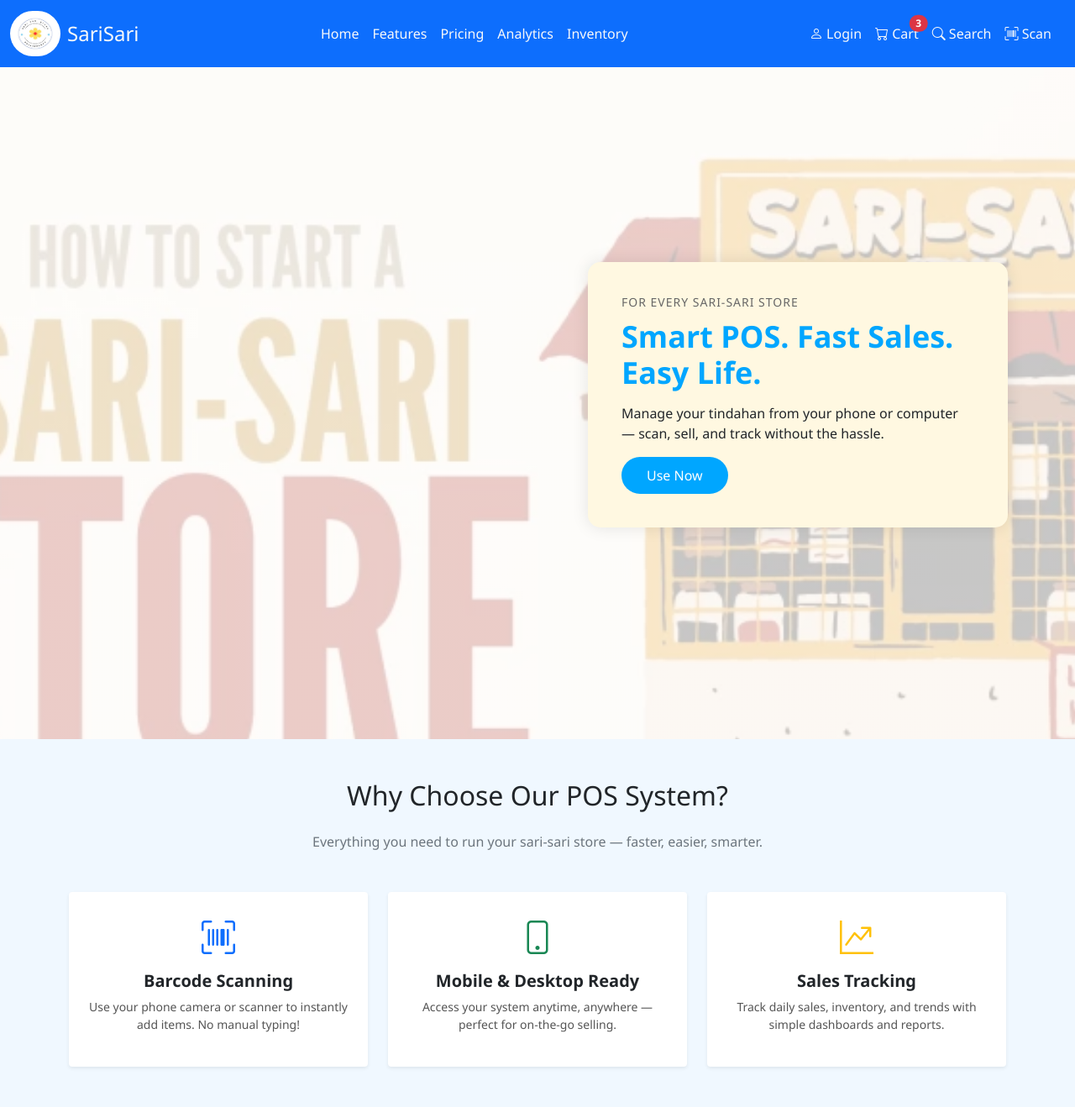
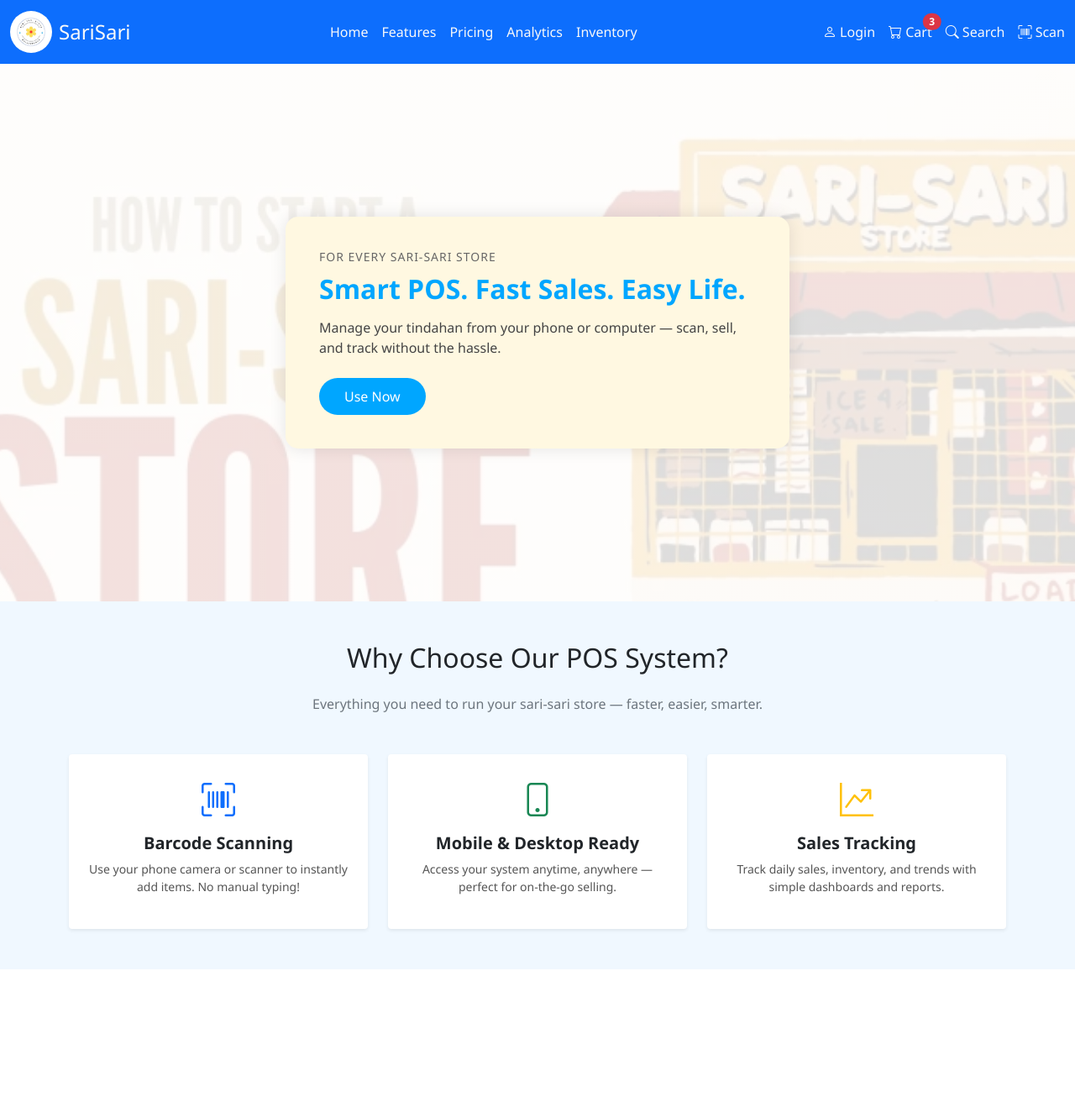
Before and after one commit to JustinMoscoso/SariSariStoreSchool, a PHP site: page / in a window 1280 px wide. Shown: the whole page at 84% size. After the commit the page ends 1154 px from the top, so only its background shows below. Run offline with PHP 8.4, Linux system fonts and the light colour scheme.

Commit message:
Initial commit

```diff
--- a/index.html
+++ b/index.html
@@ -13,70 +13,64 @@
   <nav class="navbar navbar-expand-lg navbar-light bg-primary">
     <div class="container-fluid">
       <a class="navbar-brand d-flex align-items-center" href="#">
-        <img src="img/logo.jpg" alt="Logo" width="60" height="54" style="border-radius: 40px;" />
+        <img src="img/logo.jpg" alt="Logo" width="50" height="50" class="rounded-circle" />
         <span class="ms-2 fs-4 text-light">SariSari</span>
       </a>
       <button class="navbar-toggler" type="button" data-bs-toggle="collapse" data-bs-target="#navbarNav">
         <span class="navbar-toggler-icon"></span>
       </button>
-      <div class="collapse navbar-collapse justify-content-center" id="navbarNav">
-        <ul class="navbar-nav">
+      <div class="collapse navbar-collapse justify-content-between" id="navbarNav">
+        <ul class="navbar-nav mx-auto mb-2 mb-lg-0">
           <li class="nav-item"><a class="nav-link text-light" href="#">Home</a></li>
           <li class="nav-item"><a class="nav-link text-light" href="#features">Features</a></li>
           <li class="nav-item"><a class="nav-link text-light" href="#pricing">Pricing</a></li>
-        <li class="nav-item"><a class="nav-link text-light" href="#analytics">Analytics</a></li> <!-- New Item -->
-        <li class="nav-item"><a class="nav-link text-light" href="#inventory">Inventory</a></li> <!-- Optional -->
+          <li class="nav-item"><a class="nav-link text-light" href="#analytics">Analytics</a></li>
+          <li class="nav-item"><a class="nav-link text-light" href="#inventory">Inventory</a></li>
         </ul>
-      </div>
-      <div class="Elements d-flex gap-3 p-3" id="NavElements">
-        <a href="#login" class="text-decoration-none text-light">
-          <i class="bi bi-person"></i> Login
-        </a>
+        <div class="d-flex gap-3 mt-3 mt-lg-0">
+          <a href="#login" class="text-decoration-none text-light"><i class="bi bi-person"></i> Login</a>
           <a href="#cart" class="text-decoration-none text-light position-relative">
             <i class="bi bi-cart"></i> Cart
             <span class="position-absolute top-0 start-100 translate-middle badge rounded-pill bg-danger">3</span>
           </a>
-        <a href="#search" class="text-decoration-none text-light">
-          <i class="bi bi-search"></i> Search
-        </a>
-        <a href="#scan" class="text-decoration-none text-light">
-          <i class="bi bi-upc-scan"></i> Scan
-        </a>
+          <a href="#search" class="text-decoration-none text-light"><i class="bi bi-search"></i> Search</a>
+          <a href="#scan" class="text-decoration-none text-light"><i class="bi bi-upc-scan"></i> Scan</a>
+        </div>
       </div>
     </div>
   </nav>
 
   <!-- Hero Section -->
-  <div class="hero-section">
+  <div class="hero-section d-flex align-items-center justify-content-center text-center text-md-start px-3 px-md-5 py-5">
     <div class="hero-text">
       <h5>For Every Sari-Sari Store</h5>
       <h1>Smart POS. Fast Sales. Easy Life.</h1>
       <p>Manage your tindahan from your phone or computer — scan, sell, and track without the hassle.</p>
-      <button class="btn btn-custom">Use Now</button>
+      <button class="btn btn-custom mt-2">Use Now</button>
     </div>
   </div>
 
   <!-- Features Section -->
-<section class="features-section py-5">
+  <section class="features-section py-5" id="features">
     <div class="container text-center">
       <h2 class="mb-4">Why Choose Our POS System?</h2>
       <p class="mb-5 text-muted">Everything you need to run your sari-sari store — faster, easier, smarter.</p>
       <div class="row g-4">
-      <div class="col-md-4">
+        <div class="col-sm-12 col-md-4">
           <div class="feature-box p-4 shadow-sm rounded bg-white h-100">
             <i class="bi bi-upc-scan fs-1 text-primary mb-3"></i>
             <h5>Barcode Scanning</h5>
             <p>Use your phone camera or scanner to instantly add items. No manual typing!</p>
           </div>
         </div>
-      <div class="col-md-4">
+        <div class="col-sm-12 col-md-4">
           <div class="feature-box p-4 shadow-sm rounded bg-white h-100">
             <i class="bi bi-phone fs-1 text-success mb-3"></i>
             <h5>Mobile & Desktop Ready</h5>
             <p>Access your system anytime, anywhere — perfect for on-the-go selling.</p>
           </div>
         </div>
-      <div class="col-md-4">
+        <div class="col-sm-12 col-md-4">
           <div class="feature-box p-4 shadow-sm rounded bg-white h-100">
             <i class="bi bi-graph-up-arrow fs-1 text-warning mb-3"></i>
             <h5>Sales Tracking</h5>
--- a/style.css
+++ b/style.css
@@ -1,50 +1,33 @@
-/* General Reset */
 body {
   margin: 0;
   font-family: 'Segoe UI', sans-serif;
-  background-image: linear-gradient(rgba(255, 255, 255, 0.75), rgba(255, 255, 255, 0.75)), url('img/bg.jpg');
+  background-image: linear-gradient(rgba(255, 255, 255, 0.85), rgba(255, 255, 255, 0.85)), url('img/bg.jpg');
   background-size: cover;
   background-position: center;
   background-repeat: no-repeat;
 }
 
-/* Navbar Center Nav Links */
-#navbarNav {
-  display: flex;
-  justify-content: center;
-}
-
-/* Login/Signup Buttons (optional styling) */
-#loginButton,
-#signupButton {
-  font-size: 1rem;
-  padding: 10px 20px;
-  width: 120px;
-  height: 45px;
-  border-radius: 20px;
+/* Navbar */
+.navbar-nav .nav-link {
+  font-weight: 500;
 }
 
 /* Hero Section */
 .hero-section {
+  background-color: transparent;
+  min-height: 80vh;
   display: flex;
-  flex-wrap: wrap;
-  align-items: center;
-  justify-content: right;
-  min-height: 100vh;
-  padding: 0 10vh 20px 10vh;
+}
+
+.hero-text {
+  background-color: #fff8e1;
+  padding: 40px;
+  max-width: 600px;
+  border-radius: 15px;
+  box-shadow: 0 0 20px rgba(0, 0, 0, 0.1);
   width: 100%;
 }
 
-/* Hero Text Box */
-.hero-text {
-  background-color: #fff8e1;
-  padding: 40px;
-  max-width: 500px;
-  border-radius: 15px;
-  box-shadow: 0 0 20px rgba(0, 0, 0, 0.1);
-}
-
-/* Header Text Styles */
 .hero-text h5 {
   font-size: 14px;
   color: #666;
@@ -54,14 +37,18 @@ body {
 }
 
 .hero-text h1 {
-  font-size: 36px;
+  font-size: 32px;
   font-weight: 700;
   color: #00a6ff;
   margin-bottom: 15px;
 }
 
-/* Hero Button */
-.hero-text .btn-custom {
+.hero-text p {
+  color: #444;
+  font-size: 16px;
+}
+
+.btn-custom {
   background-color: #00a6ff;
   color: #fff;
   padding: 10px 30px;
@@ -71,10 +58,11 @@ body {
   border: none;
 }
 
-.hero-text .btn-custom:hover {
+.btn-custom:hover {
   background-color: rgb(0, 81, 244);
 }
 
+/* Features Section */
 .features-section {
   background-color: #f0f8ff;
 }
@@ -93,3 +81,21 @@ body {
   color: #555;
   font-size: 14px;
 }
+
+/* Responsive Tweaks */
+@media (max-width: 768px) {
+  .hero-text {
+    padding: 30px;
+    text-align: center;
+  }
+
+  .navbar .d-flex {
+    flex-direction: column;
+    align-items: flex-start;
+  }
+
+  .navbar-brand {
+    flex-direction: row;
+    align-items: center;
+  }
+}
```
Lines whose indentation alone changed are shown as unchanged.
